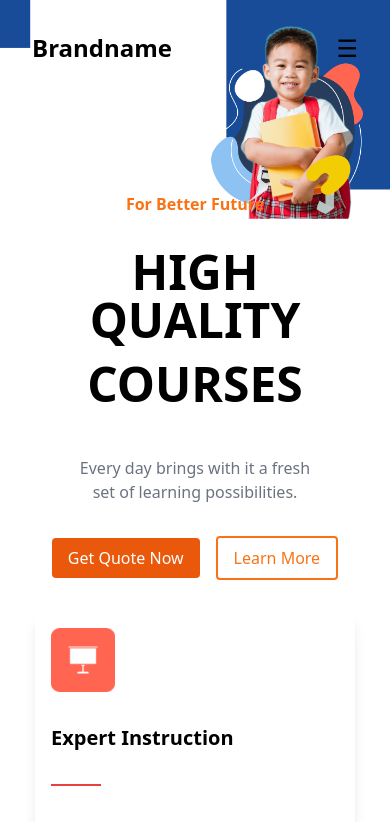
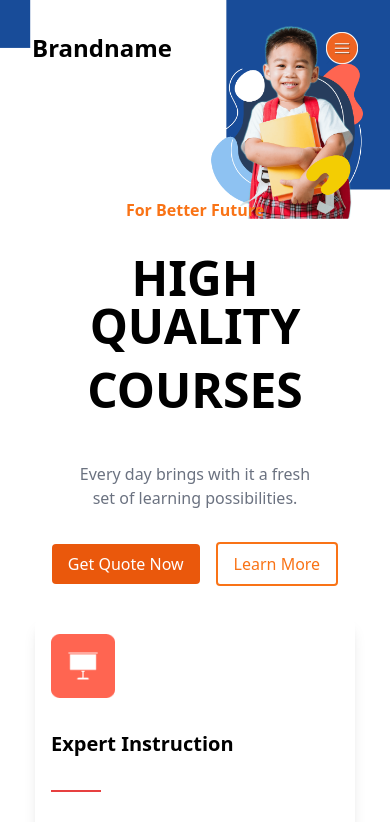
Before and after one commit to Amoh-Ntim/SchoolGenuine, a React (Vite) app: page / in a window 390 px wide. Shown: the top 822 px of the page. Built offline with nearby package versions, Linux system fonts and the light colour scheme.

Commit message:
changed hamburger menu final commit

```diff
--- a/src/components/Navbar/Hambuger.jsx
+++ b/src/components/Navbar/Hambuger.jsx
@@ -23,7 +23,7 @@ const HamburgerMenu = () => {
           className="text-2xl focus:outline-none"
           onClick={toggleMenu}
         >
-          &#9776; {/* Hamburger icon */}
+          <img src='./7.png' className="w-8 h-8 transition-transform transform hover:scale-110 hover:shadow-md"/> {/* Hamburger icon */}
         </button>
         {isMenuOpen && (
           <div className="top-0 right-0 mt-12 bg-orange-300 p-4 shadow-md xs:mb-8 border-orange-500 border-4 backdrop-blur-lg bg-opacity-10 rounded-lg">
```
Also changed, not shown: public/7.png (added).
